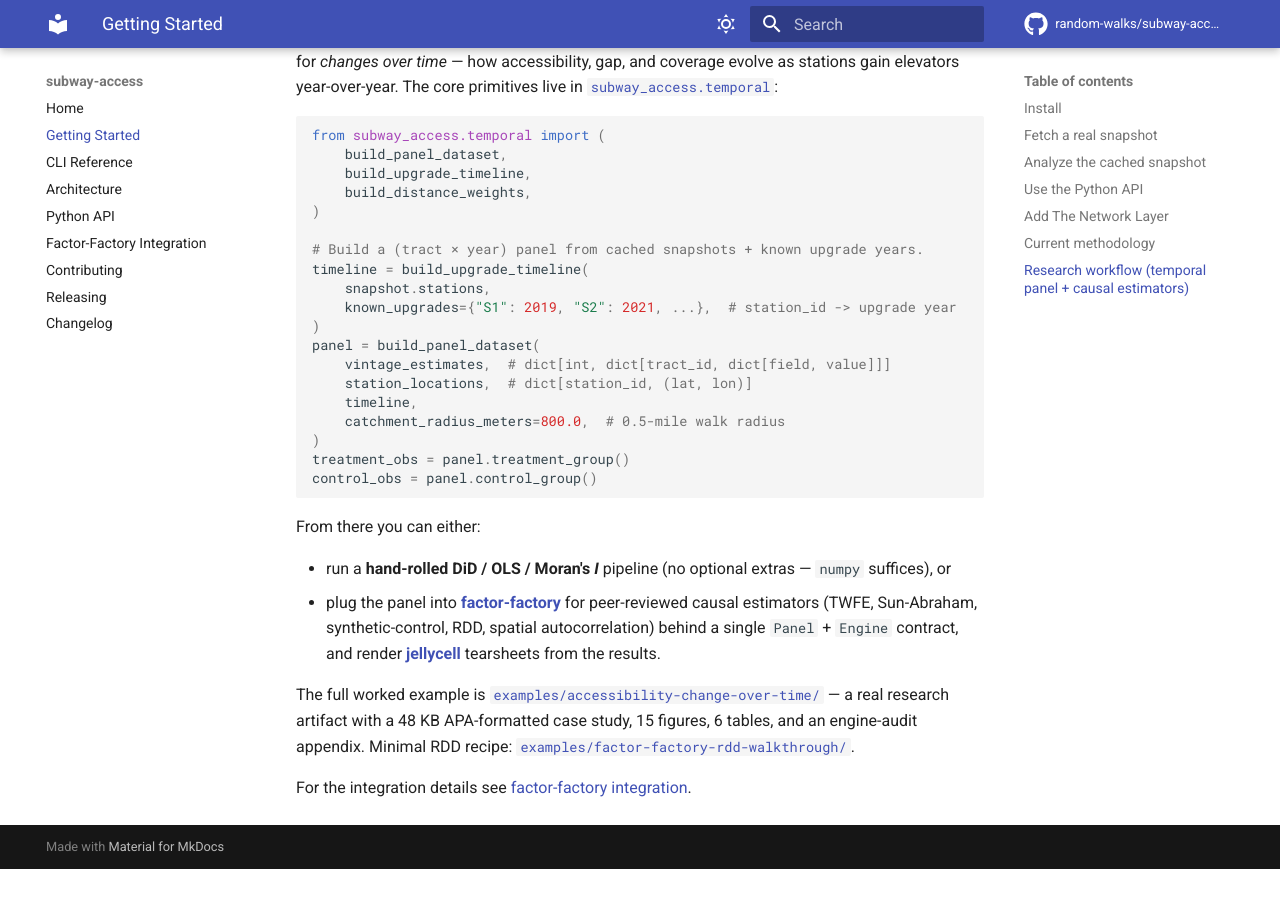
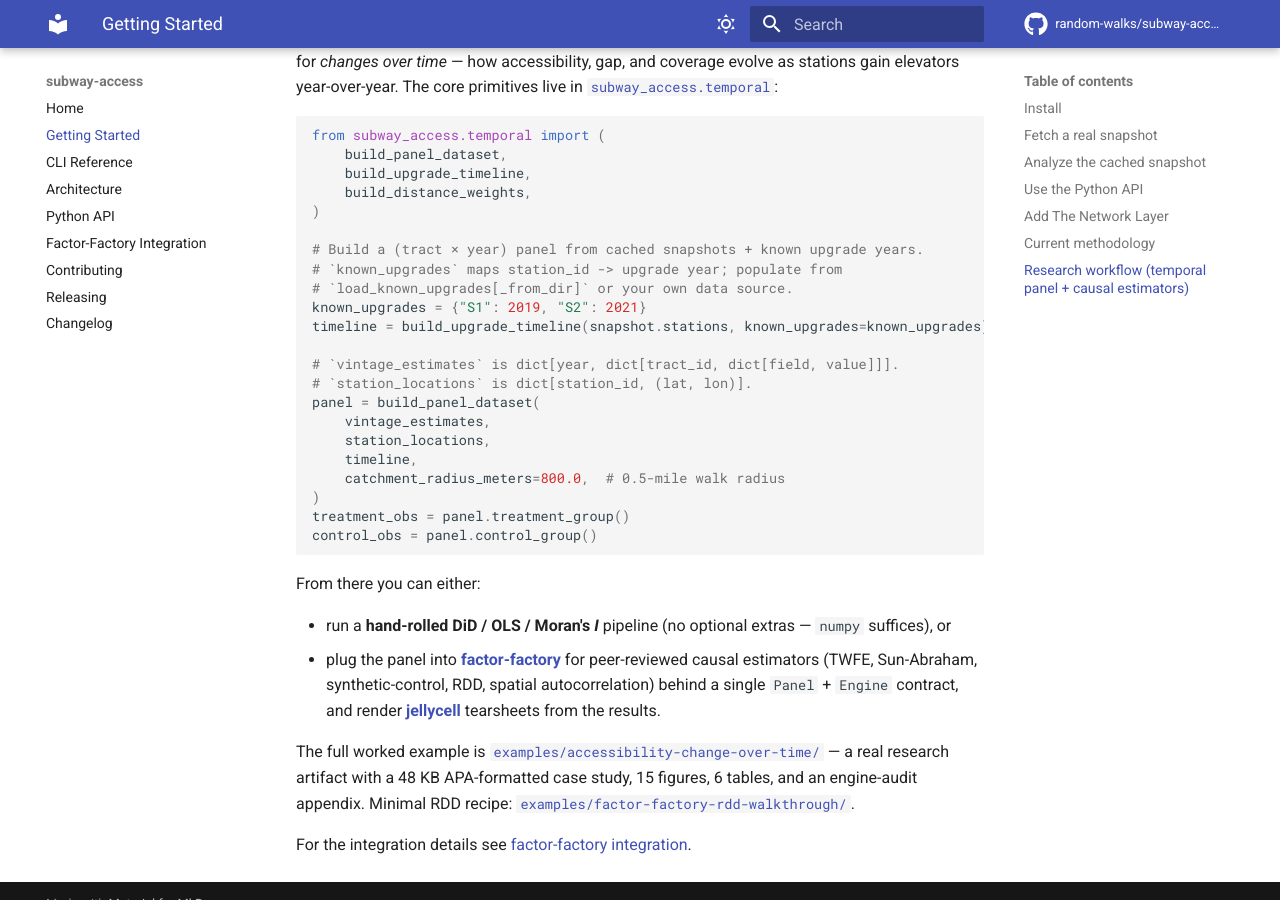
Before and after one commit to random-walks/subway-access, an MkDocs documentation site: the page built from docs/getting-started.md, in a window 1280 px wide and 900 px high, scrolled down 2065 px. Built offline with MkDocs 1.6.1 and Material for MkDocs 9.7.7, drawn with Linux system fonts in a browser that asks for light colours; comment, search, counter and statistics services are not loaded; before the commit the page ends 2934 px from its top, so only the background shows below that.

Commit message:
fix(docs): unblock blacken-docs on getting-started code block
blacken-docs (pre-commit) couldn't parse the `{"S1": 2019, "S2": 2021, ...}`
dict literal — the bare `...` as a dict value parses as Ellipsis in
Python but trips black's parser. Replaced with a concrete
two-entry dict and moved the "populate from load_known_upgrades"
guidance into a comment. Also pulled `vintage_estimates` /
`station_locations` shape notes into their own line so the call site
is less cluttered.

Content-equivalent.

Co-Authored-By: Claude Opus 4.7 (1M context) <noreply@anthropic.com>

```diff
--- a/docs/getting-started.md
+++ b/docs/getting-started.md
@@ -99,13 +99,16 @@ from subway_access.temporal import (
 )
 
 # Build a (tract × year) panel from cached snapshots + known upgrade years.
-timeline = build_upgrade_timeline(
-    snapshot.stations,
-    known_upgrades={"S1": 2019, "S2": 2021, ...},  # station_id -> upgrade year
-)
+# `known_upgrades` maps station_id -> upgrade year; populate from
+# `load_known_upgrades[_from_dir]` or your own data source.
+known_upgrades = {"S1": 2019, "S2": 2021}
+timeline = build_upgrade_timeline(snapshot.stations, known_upgrades=known_upgrades)
+
+# `vintage_estimates` is dict[year, dict[tract_id, dict[field, value]]].
+# `station_locations` is dict[station_id, (lat, lon)].
 panel = build_panel_dataset(
-    vintage_estimates,  # dict[int, dict[tract_id, dict[field, value]]]
-    station_locations,  # dict[station_id, (lat, lon)]
+    vintage_estimates,
+    station_locations,
     timeline,
     catchment_radius_meters=800.0,  # 0.5-mile walk radius
 )
```
